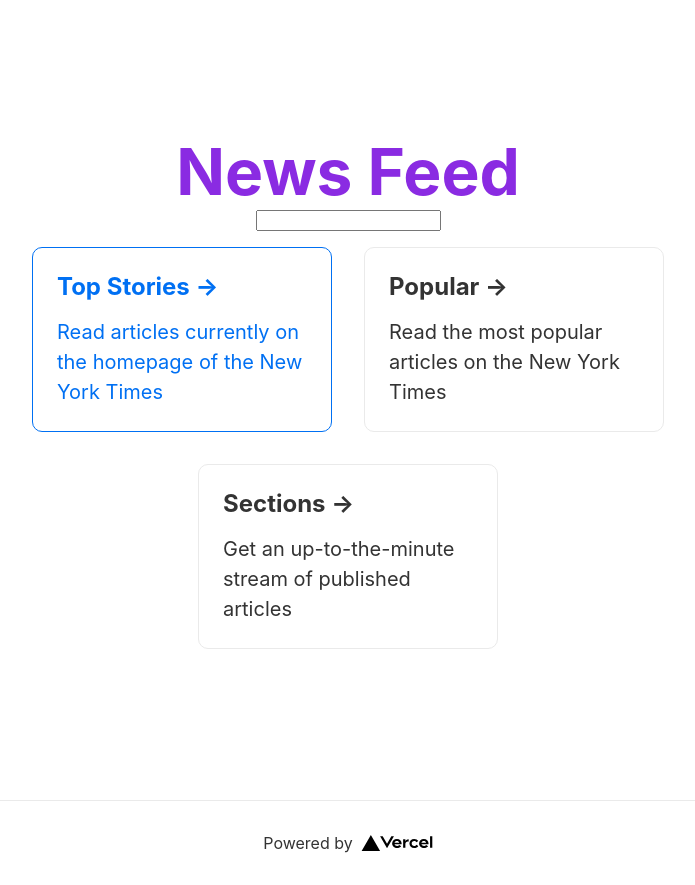
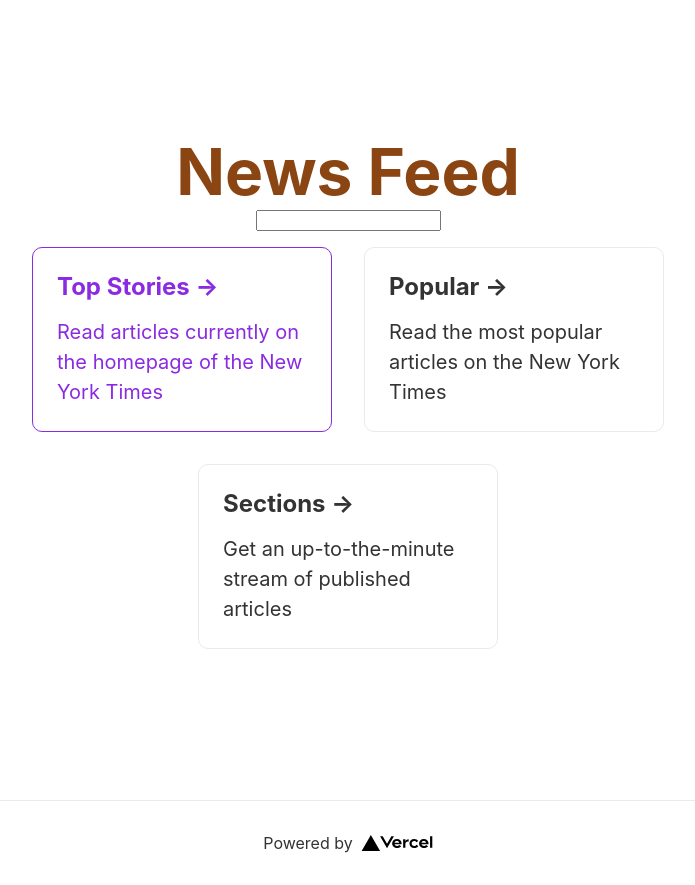
Before and after one commit to gaurish-saini/learning-with-next.js, a Next.js app: page / in a window 1280 px wide. In both pictures the pointer is over the link 474 px from the left and 339 px from the top of the page. Shown: the whole page, without its empty margins (292-987 px from the left). Built offline with nearby package versions, Linux system fonts and the light colour scheme.

Commit message:
using scoped CSS with CSS modules

```diff
--- a/styles/Home.module.css
+++ b/styles/Home.module.css
@@ -48,6 +48,7 @@
 .title,
 .description {
   text-align: center;
+  color: saddlebrown;
 }
 
 .description {
@@ -88,8 +89,8 @@
 .card:hover,
 .card:focus,
 .card:active {
-  color: #0070f3;
-  border-color: #0070f3;
+  color: blueviolet;
+  border-color: blueviolet;
 }
 
 .card h2 {
```
